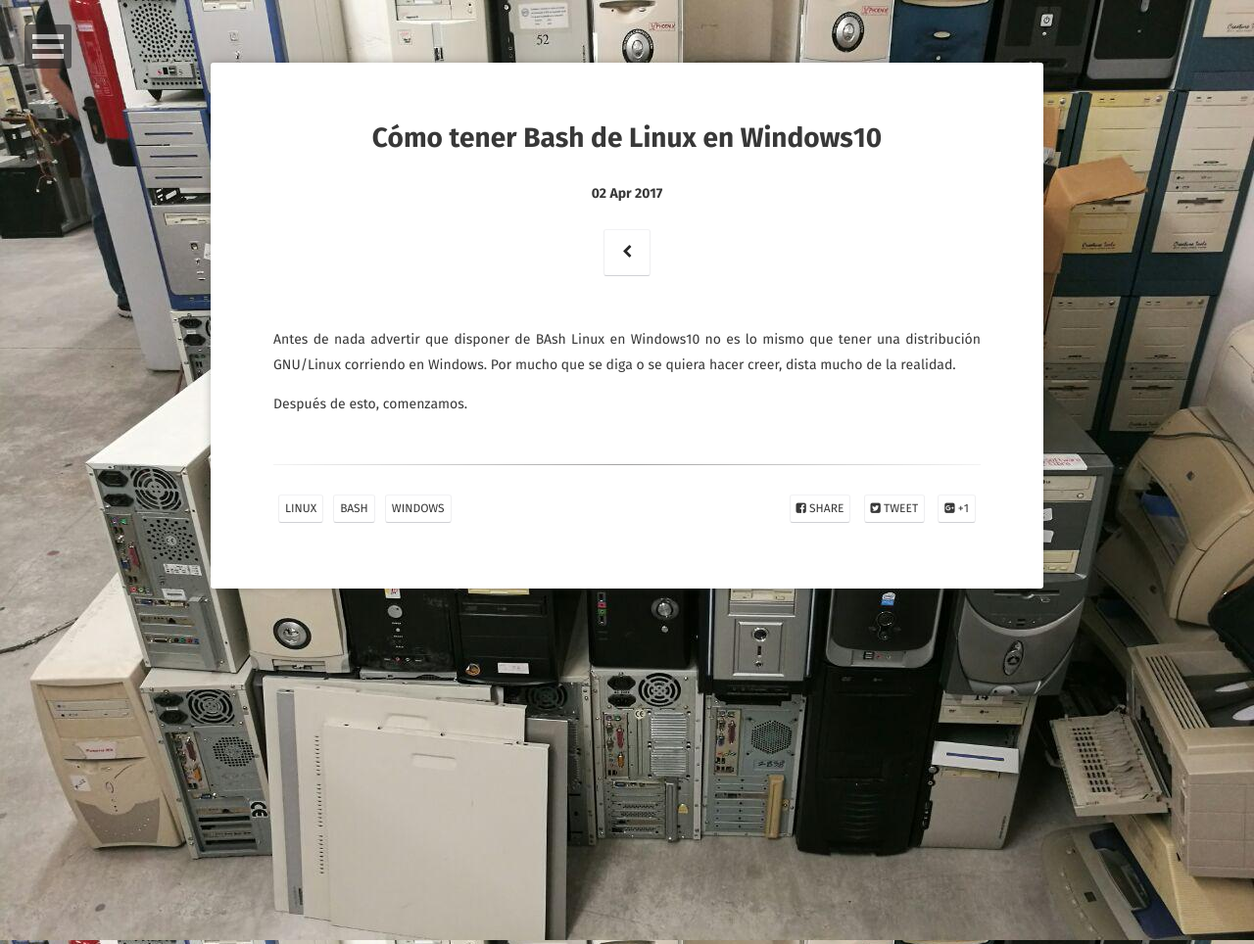
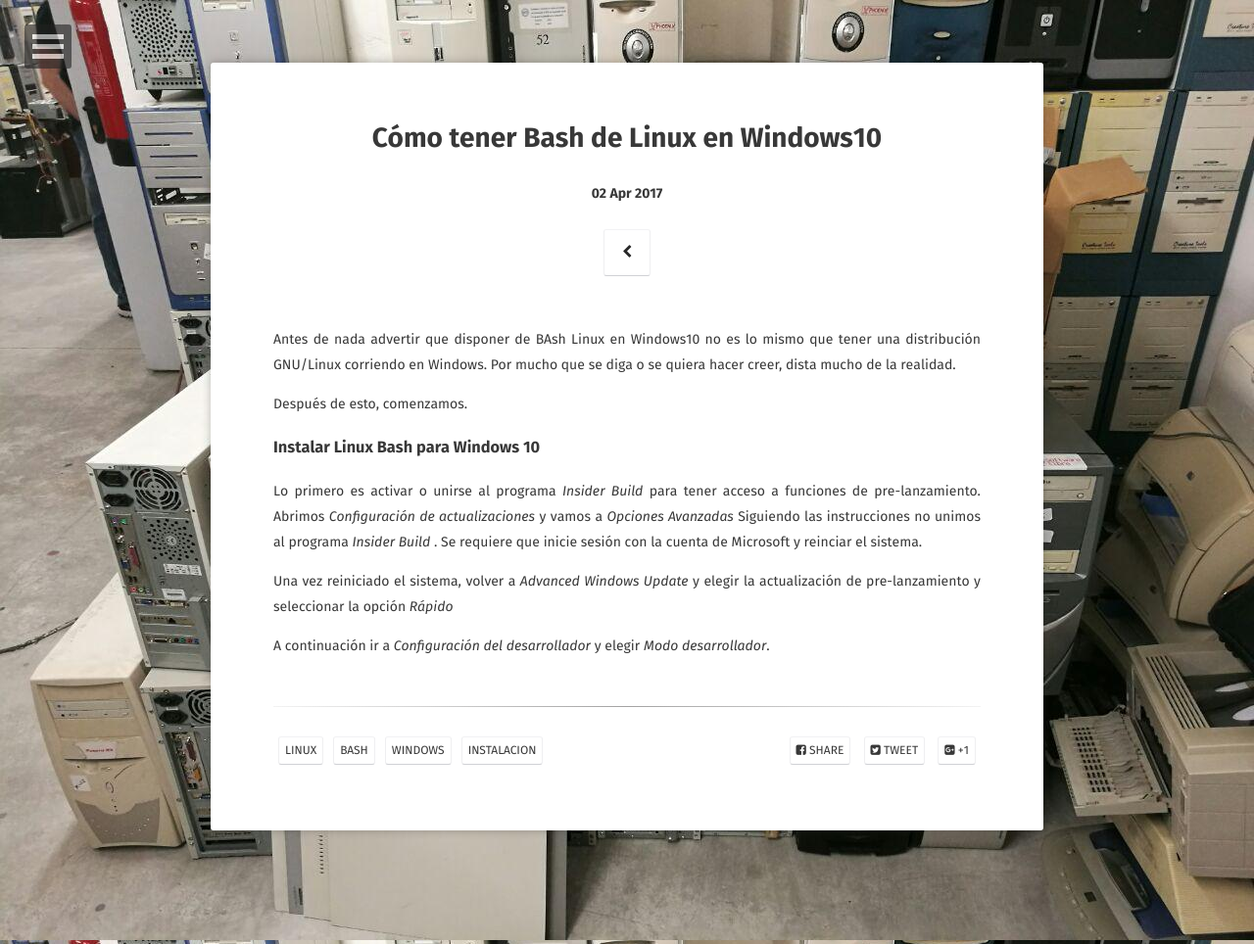
Before and after one commit to Makova/MakovaLibre, a Jekyll site: the page built from _posts/2017-04-02-instalar-bash-linux.md, in a window 1280 px wide. Shown: the whole page at 98% size. Built offline with Jekyll 4.4.1, drawn with Linux system fonts in a browser that asks for light colours; some web fonts are replaced.

Commit message:
realizando el post sobre Bash en Windows 10

```diff
--- a/_posts/2017-04-02-instalar-bash-linux.md
+++ b/_posts/2017-04-02-instalar-bash-linux.md
@@ -3,7 +3,7 @@ layout: post
 title: "Cómo tener Bash de Linux en Windows10"
 date: 2017-04-02
 excerpt: "Cuando se quieres aprender Bash desde Windows."
-tags: [Linux, Bash, windows]
+tags: [Linux, Bash, windows, instalacion]
 comments: false
 ---
 
@@ -12,3 +12,11 @@ tener una distribución GNU/Linux corriendo en Windows. Por mucho que se diga
 o se quiera hacer creer, dista mucho de la realidad.
 
 Después de esto, comenzamos.
+
+### Instalar Linux Bash para Windows 10
+
+Lo primero es activar o unirse al programa *Insider Build* para tener acceso a funciones de pre-lanzamiento. Abrimos *Configuración de actualizaciones* y vamos a *Opciones Avanzadas*  Siguiendo las instrucciones no unimos al programa *Insider Build* . Se requiere que inicie sesión con la cuenta de Microsoft y reinciar el sistema.
+
+Una vez reiniciado el sistema, volver a *Advanced Windows Update* y elegir la actualización de pre-lanzamiento y seleccionar la opción *Rápido*
+
+A continuación ir a *Configuración del desarrollador* y elegir *Modo desarrollador*.
```
